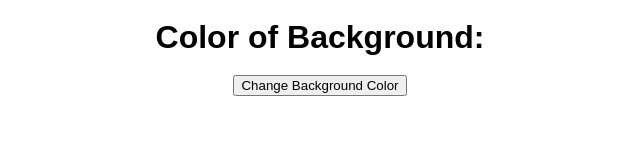
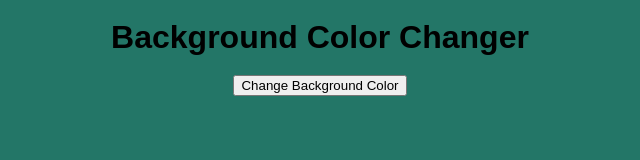
Before and after one commit to juanxsalazar/colorchange, a website: page public/index.html in a window 1280 px wide. Both pictures are taken after a click on the button "Change Background Color". Shown: the whole page, without its empty margins (320-960 px from the left). Drawn offline with Linux system fonts and the light colour scheme.

Commit message:
button changes bg color

```diff
--- a/public/index.html
+++ b/public/index.html
@@ -8,12 +8,9 @@
     <link rel="stylesheet" href="/screen.css">
   </head>
   <body>
-    <h1>Color of Background: </h1>
+    <h1>Background Color Changer</h1>
     <p></p>
-    <button>Change Background Color</button>
-
-</section>
-
+    <button class="change">Change Background Color</button>
 <script src="/main.js" charset="utf-8"></script>
   </body>
 </html>
--- a/public/main.js
+++ b/public/main.js
@@ -0,0 +1,9 @@
+changeBgColor = () => {
+    let rgb = ['#']
+    for (let i=0; i < 3; i++)
+    rgb.push(Math.floor(Math.random() * 99));
+    changeBg = rgb.join('')
+    document.body.style.background = changeBg
+}
+
+document.querySelector('.change').addEventListener('click', changeBgColor)
```
